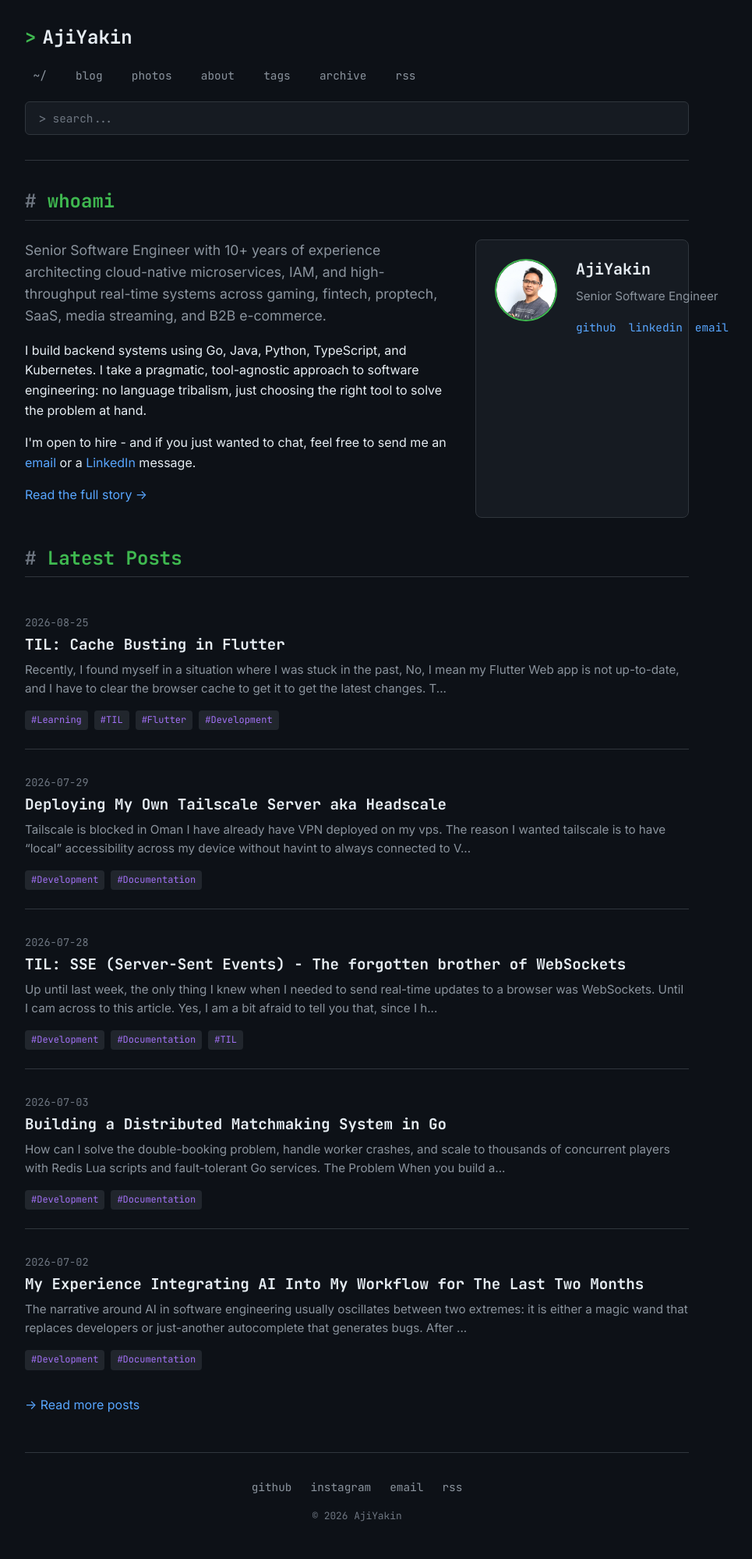
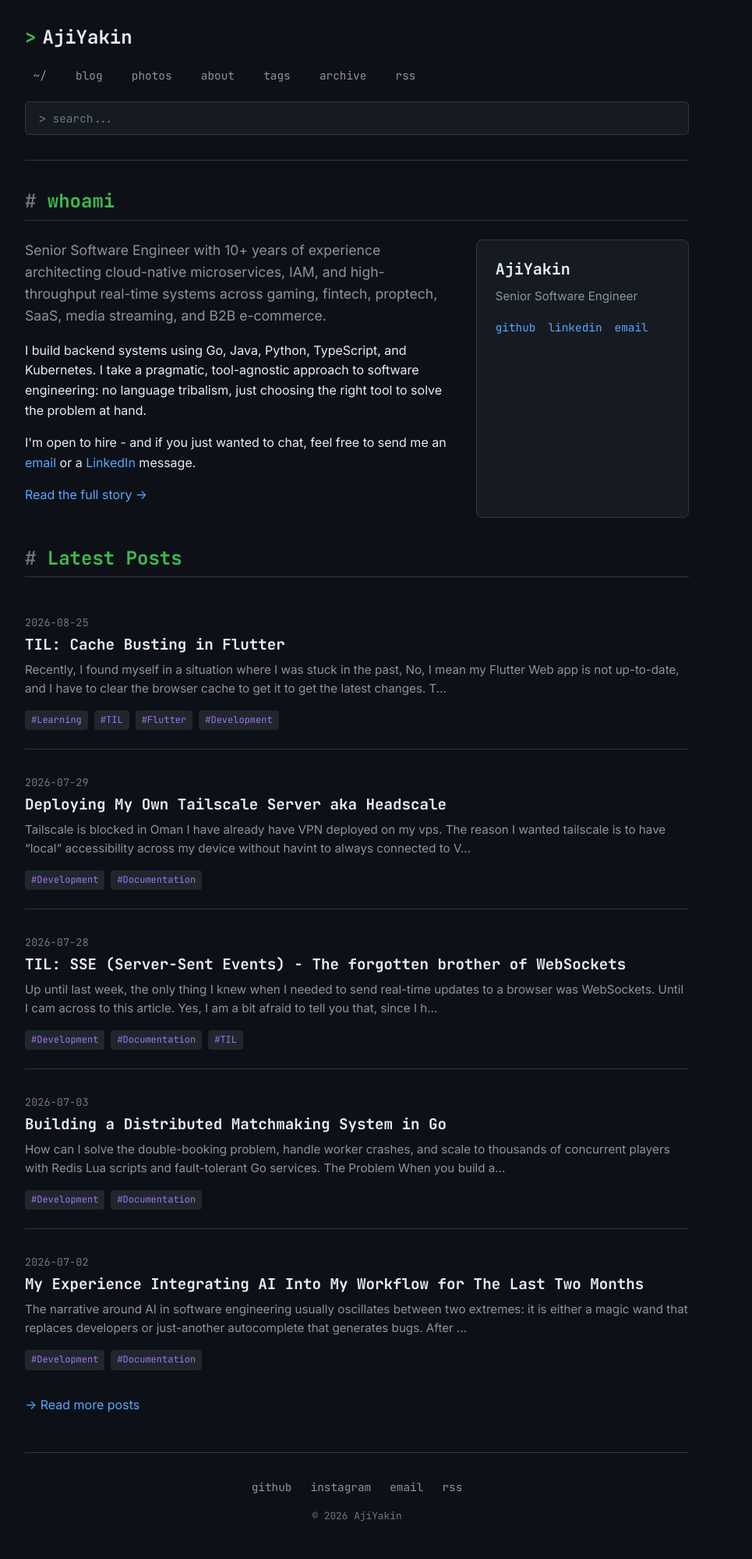
Before and after one commit to theikalman/theikalman.github.io, a Jekyll site: the page built from index.html, in a window 1280 px wide. Shown: the whole page at 78% size, without its empty margins (182-1147 px from the left). Built offline with Jekyll 4.4.1, drawn with Linux system fonts in a browser that asks for light colours.

Commit message:
chore: drop avatar photo from landing page author card

```diff
--- a/_layouts/landing.html
+++ b/_layouts/landing.html
@@ -26,7 +26,6 @@ layout: default
             </p>
         </div>
         <div class="author-card">
-            <img class="author-avatar" src="/{{ site.header_image }}" alt="Photo of {{ site.author }}">
             <div class="author-info">
                 <h3>{{ site.author }}</h3>
                 <p class="author-bio">Senior Software Engineer</p>
```
